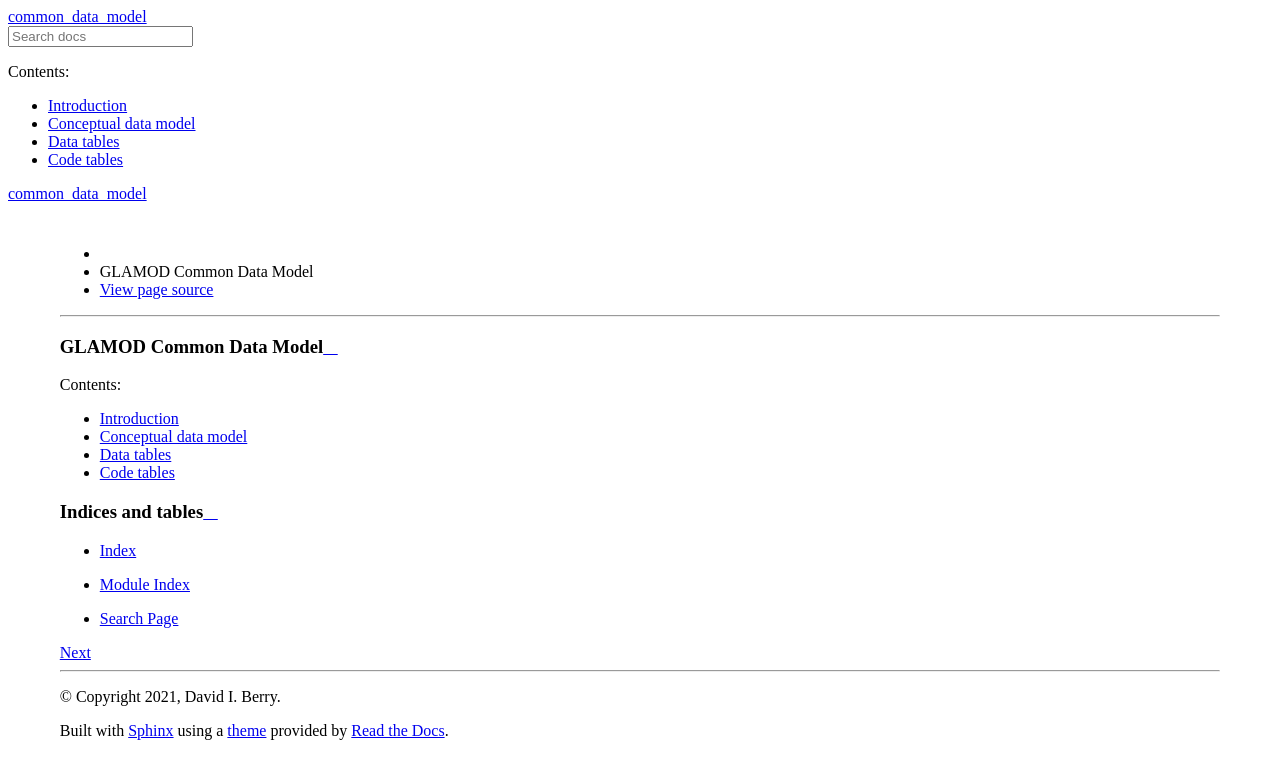
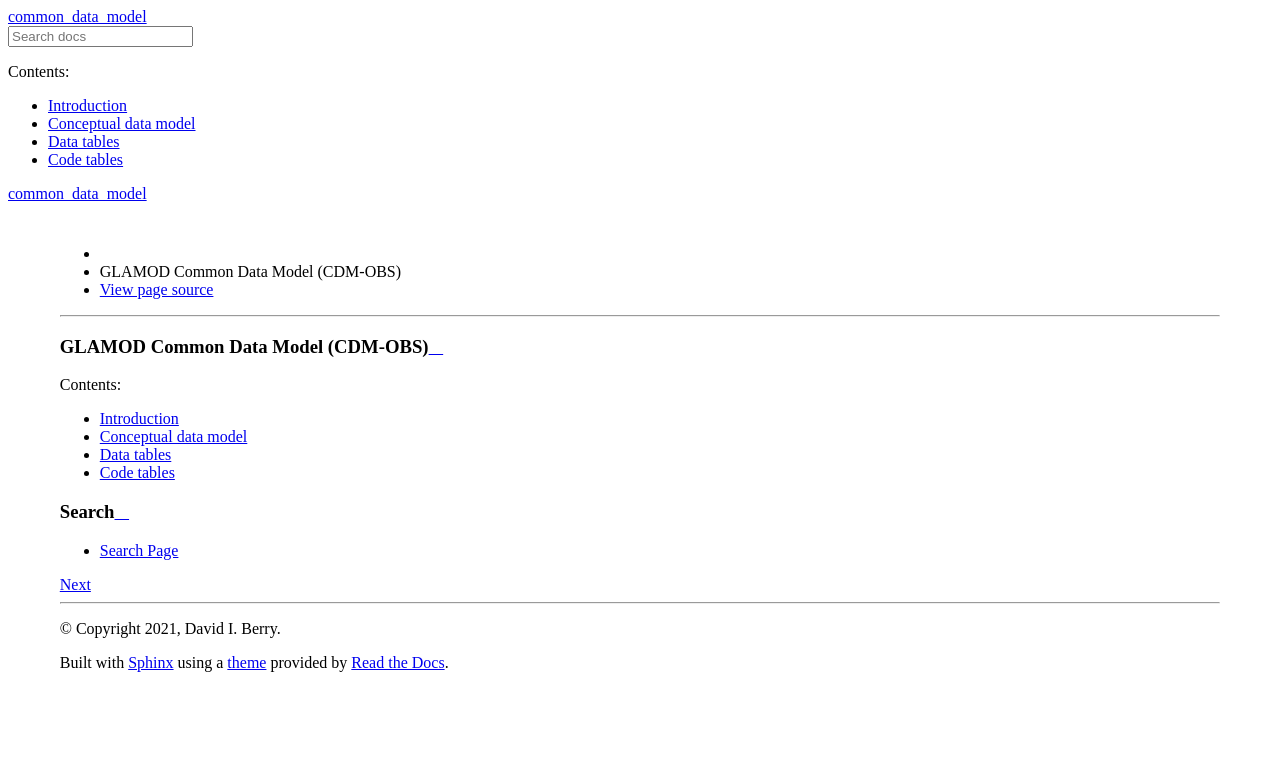
Before and after one commit to glamod/cdm-obs-documentation, a Sphinx documentation site: the page built from docs/source/index.rst, in a window 1280 px wide. Shown: the top 779 px of the page. Built offline with Sphinx 7.4.7 and the Read the Docs theme 2.0.0, drawn with Linux system fonts in a browser that asks for light colours.

```diff
--- a/docs/source/conf.py
+++ b/docs/source/conf.py
@@ -60,3 +60,5 @@ html_context = {
         '_static/theme_overrides.css',  # overrides for wide tables in RTD theme
         ],
     }
+
+formats = ['pdf']
--- a/docs/source/index.rst
+++ b/docs/source/index.rst
@@ -3,7 +3,7 @@
    You can adapt this file completely to your liking, but it should at least
    contain the root `toctree` directive.
 
-GLAMOD Common Data Model
+GLAMOD Common Data Model (CDM-OBS)
 =============================================
 
 .. toctree::
@@ -16,9 +16,6 @@ GLAMOD Common Data Model
    tables/code_tables/index
 
 
-Indices and tables
+Search
 ==================
-
-* :ref:`genindex`
-* :ref:`modindex`
 * :ref:`search`
```
